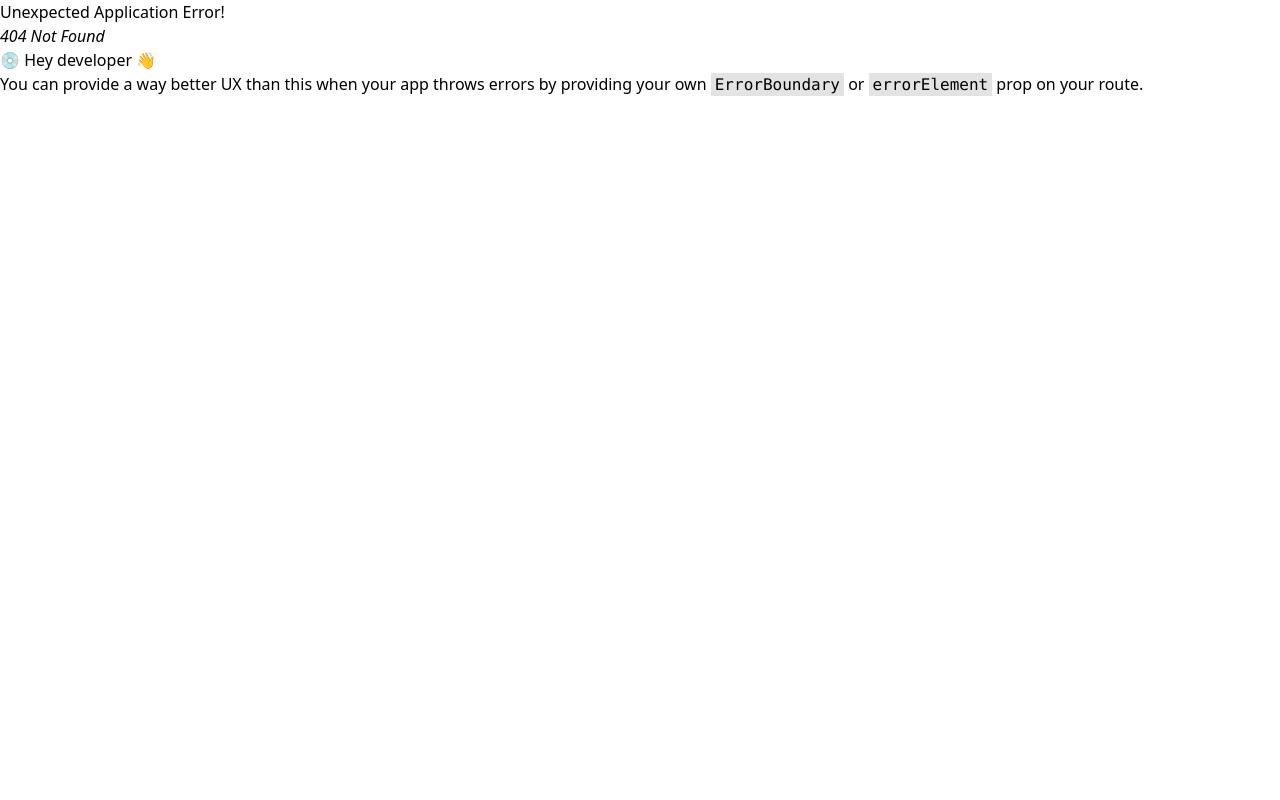
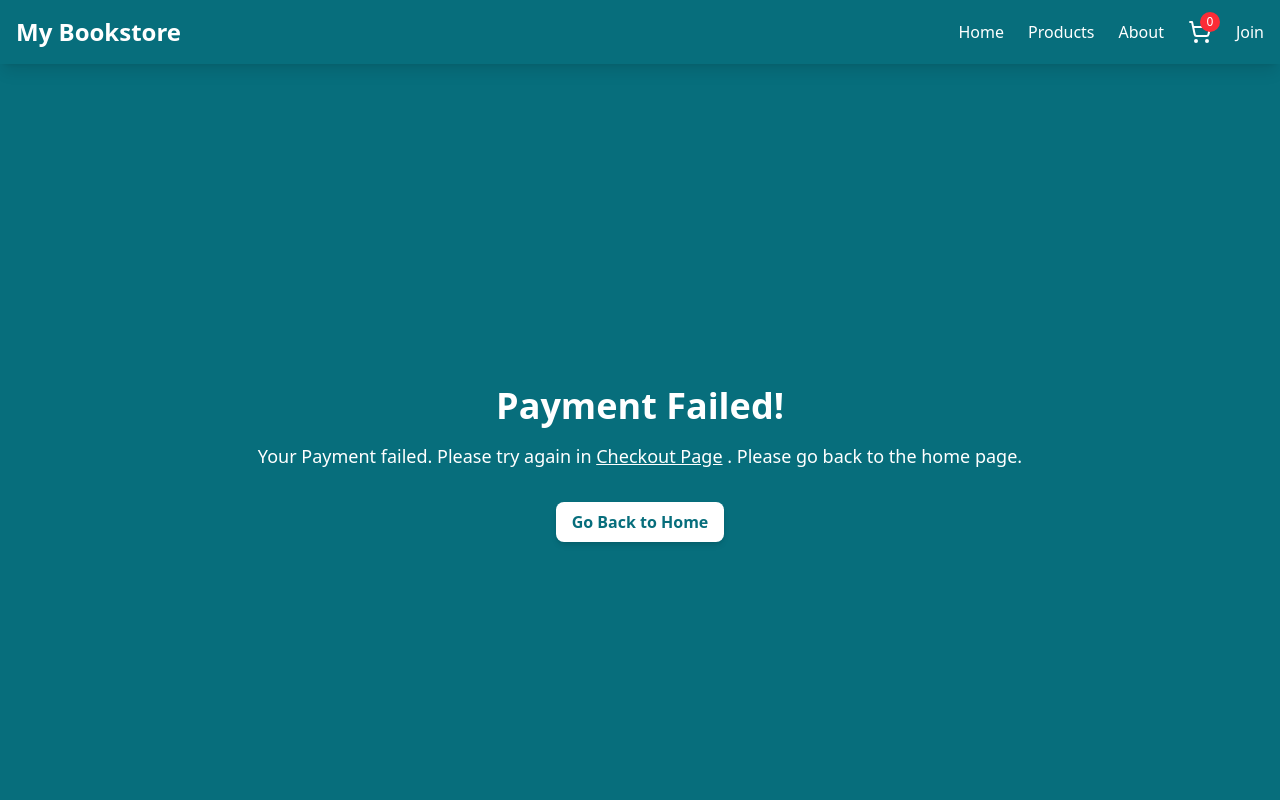
Before and after one commit to Shazzadul-Shakib/Book-shop-app-client, a React (Vite) app: page /checkout/payment-failed in a window 1280 px wide. Before the commit this address had no page. Shown: the top 800 px of the page. Built offline with nearby package versions, Linux system fonts and the light colour scheme.

Commit message:
toast of payment successfull issue fixed

```diff
--- a/src/components/main/Featured.tsx
+++ b/src/components/main/Featured.tsx
@@ -5,6 +5,7 @@ import ProductCardSkeleton from "./skeletons/ProductCardSkeleton";
 import { IBook } from "../../types/AllTypes";
 import { useAppDispatch } from "../../redux/hooks";
 import { addItem } from "../../redux/features/product/productCartSlice";
+import { toast } from "sonner";
 
 export const FeaturedProducts: React.FC = () => {
   const navigate = useNavigate();
@@ -55,7 +56,8 @@ export const FeaturedProducts: React.FC = () => {
                 <button
                   disabled={!product.inStock}
                   onClick={() =>
-                    dispatch(addItem({ ...product, cartQuantity: 1 }))
+                    dispatch(addItem({ ...product, cartQuantity: 1 })) &&
+                    toast.success("Product added to cart")
                   }
                   className={`mt-4 w-full rounded-lg px-4 py-2 text-sm font-semibold text-white transition-colors duration-300
     ${
--- a/src/components/main/shared/Navbar.tsx
+++ b/src/components/main/shared/Navbar.tsx
@@ -40,8 +40,12 @@ const Navbar: React.FC = () => {
     <nav className="bg-primary p-4 sticky top-0 z-50 shadow-lg">
       <div className="container mx-auto flex justify-between items-center">
         {/* Logo */}
-        <div className="text-white text-2xl font-bold">My Bookstore</div>
-
+        <Link
+          to="/"
+          className="text-white flex items-center gap-1 hover:text-gray-200"
+        >
+          <div className="text-white text-2xl font-bold">My Bookstore</div>
+        </Link>
         {/* Desktop Nav Items */}
         <div className="hidden md:flex items-center space-x-6">
           <Link
--- a/src/main.tsx
+++ b/src/main.tsx
@@ -13,7 +13,7 @@ createRoot(document.getElementById("root")!).render(
     <Provider store={store}>
       <PersistGate loading={null} persistor={persistor}>
         <RouterProvider router={Router} />
-        <Toaster position="top-right" />
+        <Toaster />
       </PersistGate>
     </Provider>
   </StrictMode>
--- a/src/pages/(Main)/AllProducts/AllProducts.tsx
+++ b/src/pages/(Main)/AllProducts/AllProducts.tsx
@@ -5,6 +5,7 @@ import ProductCardSkeleton from "../../../components/main/skeletons/ProductCardS
 import { IBook } from "../../../types/AllTypes";
 import { useAppDispatch } from "../../../redux/hooks";
 import { addItem } from "../../../redux/features/product/productCartSlice";
+import { toast } from "sonner";
 
 const AllProducts = () => {
   const navigate = useNavigate();
@@ -138,7 +139,8 @@ const AllProducts = () => {
                 <button
                   disabled={!product.inStock}
                   onClick={() =>
-                    dispatch(addItem({ ...product, cartQuantity: 1 }))
+                    dispatch(addItem({ ...product, cartQuantity: 1 })) &&
+                    toast.success("Product added to cart")
                   }
                   className={`mt-4 w-full rounded-lg px-4 py-2 text-sm font-semibold text-white transition-colors duration-300
                     ${
--- a/src/pages/(Main)/Checkout/Checkout.tsx
+++ b/src/pages/(Main)/Checkout/Checkout.tsx
@@ -22,9 +22,11 @@ const Checkout: React.FC = () => {
   const success = searchParams.get("success");
 
   useEffect(() => {
-    if (success === "true") {
-      toast.success("Payment successful");
-      dispatch(clearCart());
+    if (success && success.toLowerCase() === "true") {
+      setTimeout(() => {
+        toast.success("Order created successfully");
+        dispatch(clearCart());
+      }, 100); // Small delay
     }
   }, [success, dispatch]);
 
@@ -61,7 +63,6 @@ const Checkout: React.FC = () => {
       const res = await createOrder(orderSummery).unwrap();
       if (res?.success && res?.data) {
         window.location.href = res.data;
-        toast.success("Order created successfully");
       } else {
         console.error("Order creation failed:", res);
       }
@@ -199,11 +200,7 @@ const Checkout: React.FC = () => {
                 onClick={handleCreateOrder}
                 className="cursor-pointer w-full mt-6 bg-primary text-white py-3 rounded-lg font-semibold hover:bg-teal-600"
               >
-                {isLoading ? (
-                  <LoadingSpinner/>
-                ) : (
-                  "Proceed to Checkout"
-                )}
+                {isLoading ? <LoadingSpinner /> : "Proceed to Checkout"}
               </button>
             </div>
           </div>
--- /dev/null
+++ b/src/pages/(Main)/Checkout/PaymentFailed.tsx
@@ -0,0 +1,26 @@
+import { useNavigate } from "react-router";
+
+const PaymentFailed: React.FC = () => {
+  const navigate = useNavigate();
+
+  return (
+    <div className="min-h-screen flex items-center justify-center bg-primary text-white">
+      <div className="text-center">
+        <h1 className="text-4xl font-bold mb-4">Payment Failed! </h1>
+        <p className="text-lg mb-8">
+          Your Payment failed. Please try again in{" "}
+          <span onClick={() => navigate("/checkout")} className=" underline cursor-pointer">Checkout Page</span>{" "}
+          . Please go back to the home page.
+        </p>
+        <button
+          onClick={() => navigate("/")}
+          className="cursor-pointer bg-white text-primary hover:bg-gray-100 font-semibold py-2 px-4 rounded-lg shadow-md transition-all duration-300"
+        >
+          Go Back to Home
+        </button>
+      </div>
+    </div>
+  );
+};
+
+export default PaymentFailed;
--- a/src/pages/(Main)/Product/ProductDetails.tsx
+++ b/src/pages/(Main)/Product/ProductDetails.tsx
@@ -3,6 +3,7 @@ import { useGetSingleProductQuery } from "../../../redux/features/product/produc
 import ProductDetailsSkeleton from "../../../components/main/skeletons/ProductDetailsSkeleton";
 import { useAppDispatch } from "../../../redux/hooks";
 import { addItem } from "../../../redux/features/product/productCartSlice";
+import { toast } from "sonner";
 
 const ProductDetails = () => {
   const { id } = useParams();
@@ -45,8 +46,9 @@ const ProductDetails = () => {
           onClick={() => {
             dispatch(addItem({ ...product, cartQuantity: 1 }));
             navigate("/checkout");
+            toast.success("Product added to cart");
           }}
-          className={`mt-6 w-full bg-primary text-white py-3 rounded-md transition duration-300 ${
+          className={`mt-6 w-full bg-primary text-white py-3 rounded-md transition duration-300 cursor-pointer ${
             !product.inStock ? "cursor-not-allowed opacity-50" : ""
           }`}
           disabled={!product.inStock}
--- a/src/redux/features/product/productCartSlice.ts
+++ b/src/redux/features/product/productCartSlice.ts
@@ -14,10 +14,11 @@ const cartSlice = createSlice({
       const itemIndex = state.books.findIndex(
         (book) => book._id === action.payload._id
       );
+
       if (itemIndex === -1) {
-        state.books.push(action.payload);
+        state.books.push({ ...action.payload, cartQuantity: 1 }); // Ensure cartQuantity is set
       } else {
-        state.books[itemIndex].quantity += 1;
+        state.books[itemIndex].cartQuantity += 1; // Increment cartQuantity
       }
     },
     removeItem: (state, action: PayloadAction<string>) => {
--- a/src/routes/ClientRoutes.tsx
+++ b/src/routes/ClientRoutes.tsx
@@ -4,6 +4,7 @@ import AllProducts from "../pages/(Main)/AllProducts/AllProducts";
 import Login from "../pages/(Main)/Auth/Login";
 import Register from "../pages/(Main)/Auth/Register";
 import Checkout from "../pages/(Main)/Checkout/Checkout";
+import PaymentFailed from "../pages/(Main)/Checkout/PaymentFailed";
 import Home from "../pages/(Main)/Home/Home";
 import ProductDetails from "../pages/(Main)/Product/ProductDetails";
 
@@ -29,6 +30,10 @@ export const ClientRoutes = [
     ),
   },
   {
+    path: "/checkout/payment-failed",
+    element: <PaymentFailed />,
+  },
+  {
     path: "/about",
     element: <AboutUs />,
   },
```
